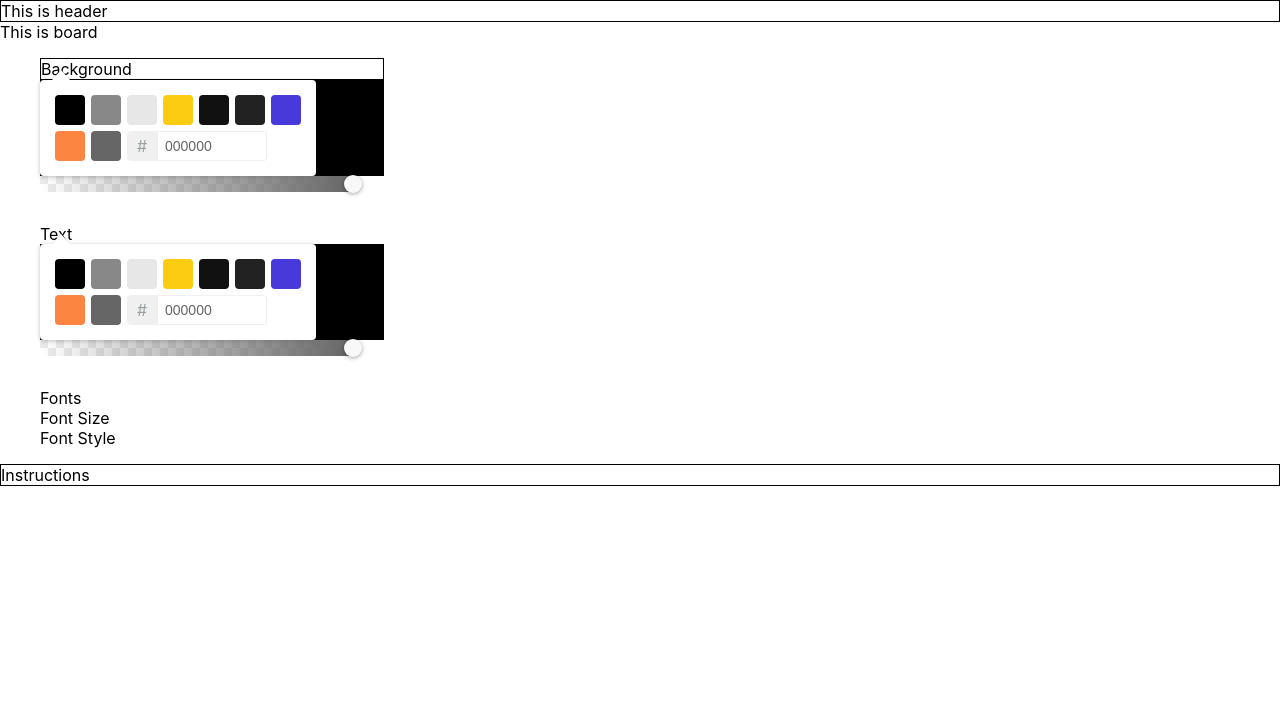
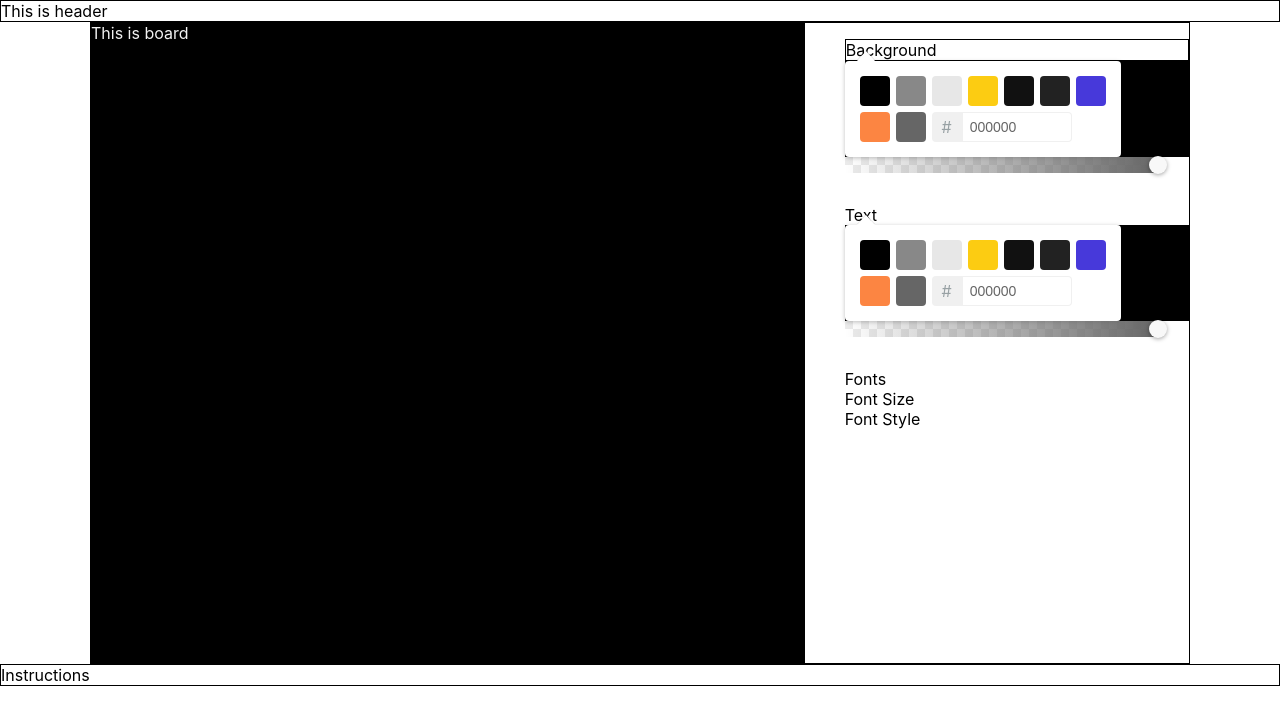
Before and after one commit to GoncaloBM/peacock-constrast-test, a React (Create React App) app: page / in a window 1280 px wide. Shown: the top 724 px of the page. Built offline with nearby package versions, Linux system fonts and the light colour scheme.

Commit message:
board mockup added and color data from picker to board working

```diff
--- a/src/App.css
+++ b/src/App.css
@@ -9,3 +9,21 @@
         border: 1px black solid
 
 }
+
+.wrapper{
+    display: flex;
+    flex-direction: row;
+    height: 80vh;
+    margin: 0 90px 0 90px;
+    border: 1px solid black;
+}
+
+.Board{
+
+    width: 65%;
+
+}
+
+.menu{
+    width: 35%
+}
--- a/src/App.js
+++ b/src/App.js
@@ -1,20 +1,40 @@
-import React from 'react';
-import './App.css';
-import Menu from "./components/Menu/Menu"
-
-
+import React, {useEffect, useState} from "react";
+import "./App.css";
+import Menu from "./components/Menu/Menu";
 
 function App() {
+  const [backgroundColor, setBackgroundColor] = useState('rgb(0,0,0,1)')
+  const [colorText, setColorText] = useState('rgb(242,242,242, 1)')
+
+  useEffect(() => {
+
+    return () => {
+    }
+  }, [backgroundColor, colorText])
+
+  const getColorText = (color) => {
+
+    setColorText(color)
+
+  }
+
+  const getBackgroundColor = (color) =>{
+    console.log(color)
+    let colorRGB = `rgb(${color.r},${color.g},${color.b},${color.a})`
+    setBackgroundColor(colorRGB)
+
+  }
+
   return (
     <div className="App">
       <header className="header">This is header</header>
-    <div className="wrapper">
-    <div className="Board">This is board</div>
+      <div className="wrapper">
+        <div style={{backgroundColor: backgroundColor, color: colorText}} className="Board">This is board</div>
 
-<Menu />
-    </div>
+        <div className='menu'><Menu getBackgroundColor={(color)=>getBackgroundColor(color)} getColorText={()=>getColorText()} /></div>
+      </div>
 
-    <footer className="instructions"> Instructions </footer>
+      <footer className="instructions"> Instructions </footer>
     </div>
   );
 }
--- a/src/components/Menu/Menu.css
+++ b/src/components/Menu/Menu.css
@@ -1,7 +1,6 @@
 .Menu{
     display: flex;
     flex-direction: column;
-    width: 30%;
     height: 100%;
 
 }
--- a/src/components/Menu/Menu.js
+++ b/src/components/Menu/Menu.js
@@ -3,7 +3,7 @@ import "./Menu.css";
 import Alphapicker from "../colorpicker/alphapicker";
 import Twitterpicker from "../colorpicker/twitterpicker";
 import {VirtualKeyboard} from "../virtual-keyboard/VirtualKeyboard.jsx";
-const Menu = () => {
+const Menu = (props) => {
   let [indexFocusedItem, setIndexFocusedItem] = useState(0);
   let [showVirtualKeyboard, setShowVirtualKeyboard] = useState(false);
 
@@ -13,6 +13,7 @@ const Menu = () => {
     setShowVirtualKeyboard(false)
 
   }
+
 
   useEffect(() => {
     const keyNavigate = (e) => {
@@ -58,7 +59,7 @@ const Menu = () => {
           Background
         </li>
         <li className={`${indexFocusedItem === 1 ? "focused" : ""}`}>
-          <Twitterpicker isKeyboardActive= {showVirtualKeyboard} isActive={indexFocusedItem === 1 ? true : false}/>
+          <Twitterpicker getBackgroundColor={(color)=>props.getBackgroundColor(color)} isKeyboardActive= {showVirtualKeyboard} isActive={indexFocusedItem === 1 ? true : false}/>
           {showVirtualKeyboard && indexFocusedItem === 1 ? <VirtualKeyboard exitKeyboard={()=>exitKeyboard()} /> : "" }
         </li>
         <li className={`${indexFocusedItem === 2 ? "focused" : ""}`}>
--- a/src/components/colorpicker/twitterpicker.js
+++ b/src/components/colorpicker/twitterpicker.js
@@ -2,7 +2,7 @@ import React from "react";
 import { TwitterPicker } from "react-color";
 
 class Twitterpicker extends React.Component {
-  constructor() {
+  constructor(props) {
     super();
     this.state = {
       color: "#000000",
@@ -115,6 +115,8 @@ class Twitterpicker extends React.Component {
 
   handleChangeComplete = (color) => {
     this.setState({ color: color.rgb });
+    console.log(color.rgb)
+    this.props.getBackgroundColor(color.rgb)
   };
 
   render() {
--- a/src/components/virtual-keyboard/VirtualKeyboard.jsx
+++ b/src/components/virtual-keyboard/VirtualKeyboard.jsx
@@ -3,7 +3,7 @@ import useEventListener from "./use-event-listener";
 import "./VirtualKeyboard.css";
 
 export const VirtualKeyboard = (props) => {
-  const bananas = props.exitKeyboard
+  const exitKeyboard = props.exitKeyboard
   const [keyboardValue, setKeyboardValue] = useState([]);
   const [currentKeyValue, setCurrentKeyValue] = useState(1);
 
@@ -33,7 +33,7 @@ export const VirtualKeyboard = (props) => {
         let newValue = keyboardValue.slice(0, -1);
         setKeyboardValue(newValue);
       } else if (currentKeyValue === 19) {
-        bananas()
+        exitKeyboard()
         console.log(keyboardValue.join(""));
       }
     }
```
